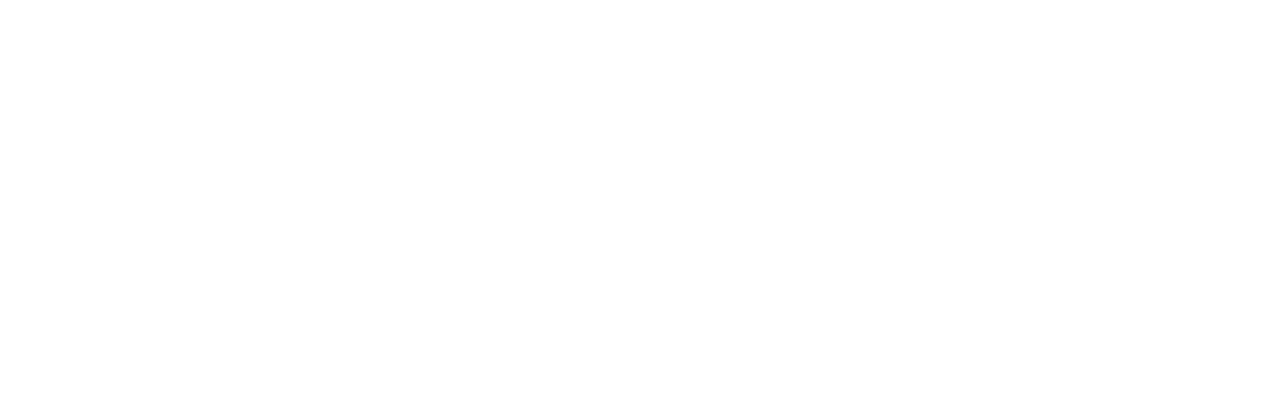
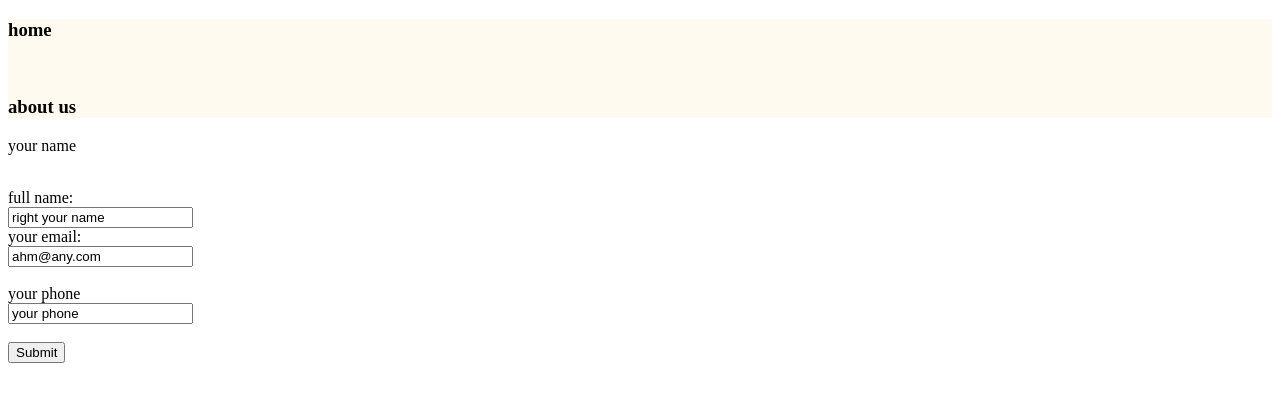
Before and after one commit to AhmadaAlfar/todo-project, a plain HTML site: page about.html in a window 1280 px wide. Drawn offline with Linux system fonts and the light colour scheme.

Commit message:
index and about

```diff
--- a/about.html
+++ b/about.html
@@ -1,12 +1,41 @@
 <!DOCTYPE html>
 <html lang="en">
+
 <head>
     <meta charset="UTF-8">
     <meta http-equiv="X-UA-Compatible" content="IE=edge">
     <meta name="viewport" content="width=device-width, initial-scale=1.0">
     <title>Document</title>
 </head>
+
 <body>
+    <header>
+        <div style="color: rgb(2, 0, 0); background-color: floralwhite;">
 
+            <h3> home</h3> <br>
+            <h3>about us</h3>
+
+        </div>
+
+    </header>
+    <main>
+<div>
+    <p> your name</p>
+    <imG src="" alt="" height=" " width=""/>
+
+    <div>
+        <label for="fname">full name:</label><br>
+        <input type="text" id="fname" name="fname" value="right your name"><br>
+        <label for="email">your email:</label><br>
+        <input type="email" id="email" name="email" value="ahm@any.com"><br><br>
+        <label for="">your phone</label><br>
+        <input type="tel" id="phone" name="phone" value="your phone"><br><br>
+        <input type="submit" value="Submit">
+    </div>
+
+</div>
+
+    </main>
 </body>
+
 </html>
```
Also changed, not shown: index.html (+15 -6 lines).
